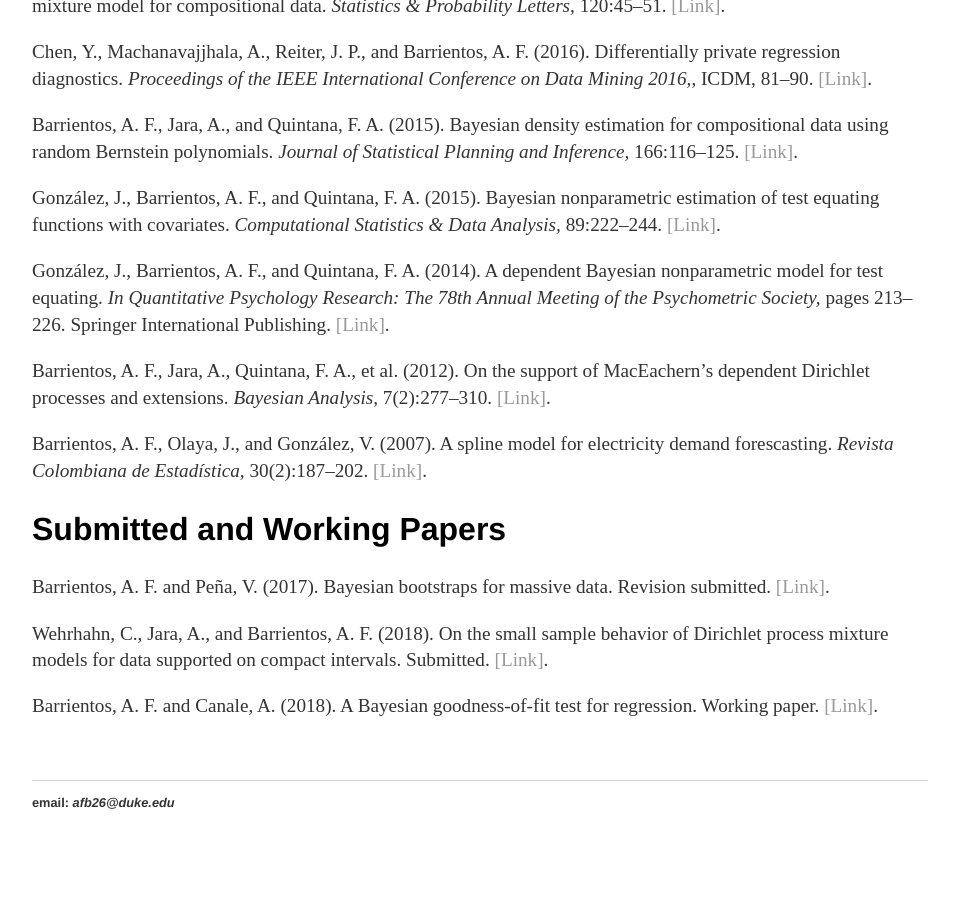
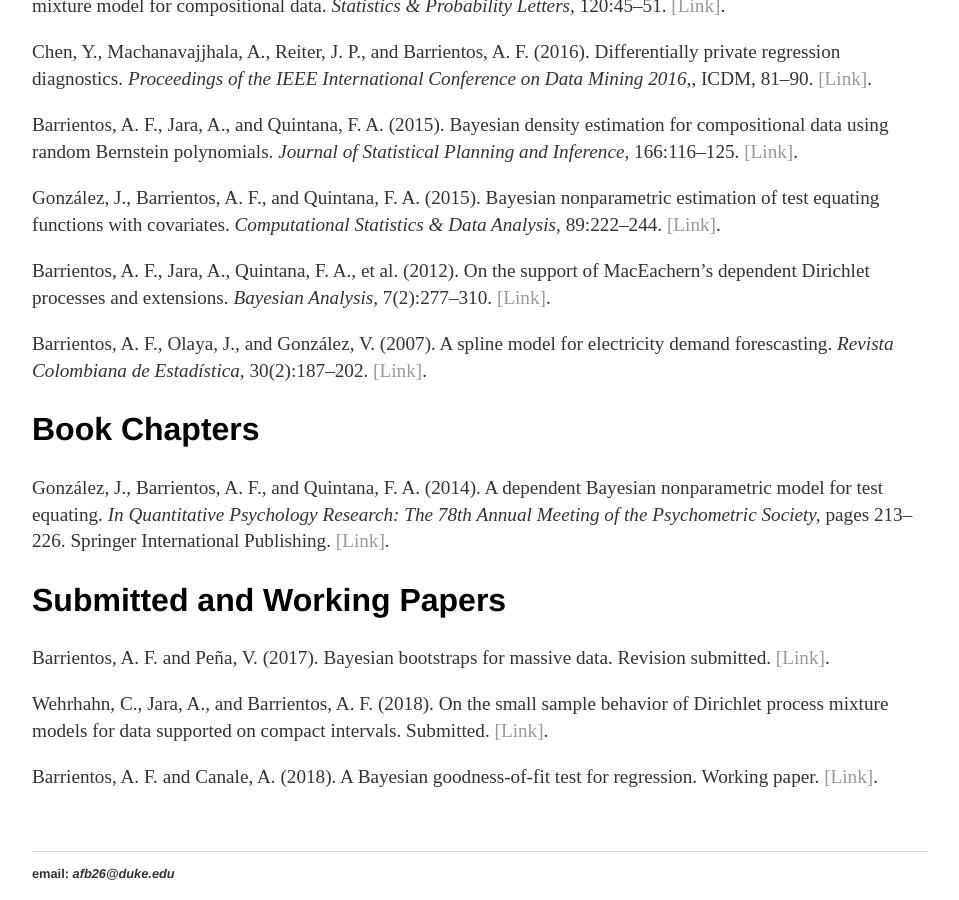
Before and after one commit to anfebar/anfebar.github.io, a Jekyll site: the page built from cv/index.html, in a window 1280 px wide and 900 px high, scrolled down 1015 px. Shown: the whole window, without its empty margins (160-1119 px from the left). Built offline with Jekyll 4.4.1, drawn with Linux system fonts in a browser that asks for light colours; before the commit the page ends 1887 px from its top, so only the background shows below that; part of the change alters nothing that is shown.

Commit message:
Update index.html

```diff
--- a/cv/index.html
+++ b/cv/index.html
@@ -79,11 +79,6 @@ title: Andrés F. Barrientos
 						<em>Computational Statistics & Data Analysis,</em> 89:222–244.
 						<a href="http://www.sciencedirect.com/science/article/pii/S0167947315000808">[Link]</a>.
 
-					<p>González, J., Barrientos, A. F., and Quintana, F. A. (2014).
-						A dependent Bayesian nonparametric model for test equating.
-						<em>In Quantitative Psychology Research: The 78th Annual Meeting of the Psychometric Society,</em>
-						pages 213–226. Springer International Publishing.
-						<a href="https://link.springer.com/chapter/10.1007/978-3-319-07503-7_13">[Link]</a>.
 
 					<p>Barrientos, A. F., Jara, A., Quintana, F. A., et al. (2012).
 						On the support of MacEachern’s dependent Dirichlet processes and extensions. <em>Bayesian Analysis,</em>  7(2):277–310.
@@ -93,6 +88,14 @@ title: Andrés F. Barrientos
 						 A spline model for electricity demand forescasting.
 						 <em> Revista Colombiana de Estadística,</em>  30(2):187–202.
 						 <a href="http://www.scielo.org.co/pdf/rce/v30n2/v30n2a03.pdf">[Link]</a>.
+
+				<h2>Book Chapters</h2>
+
+					<p>González, J., Barrientos, A. F., and Quintana, F. A. (2014).
+						A dependent Bayesian nonparametric model for test equating.
+						<em>In Quantitative Psychology Research: The 78th Annual Meeting of the Psychometric Society,</em>
+						pages 213–226. Springer International Publishing.
+						<a href="https://link.springer.com/chapter/10.1007/978-3-319-07503-7_13">[Link]</a>.
 
 
 					<h2>Submitted and Working Papers</h2>
```
